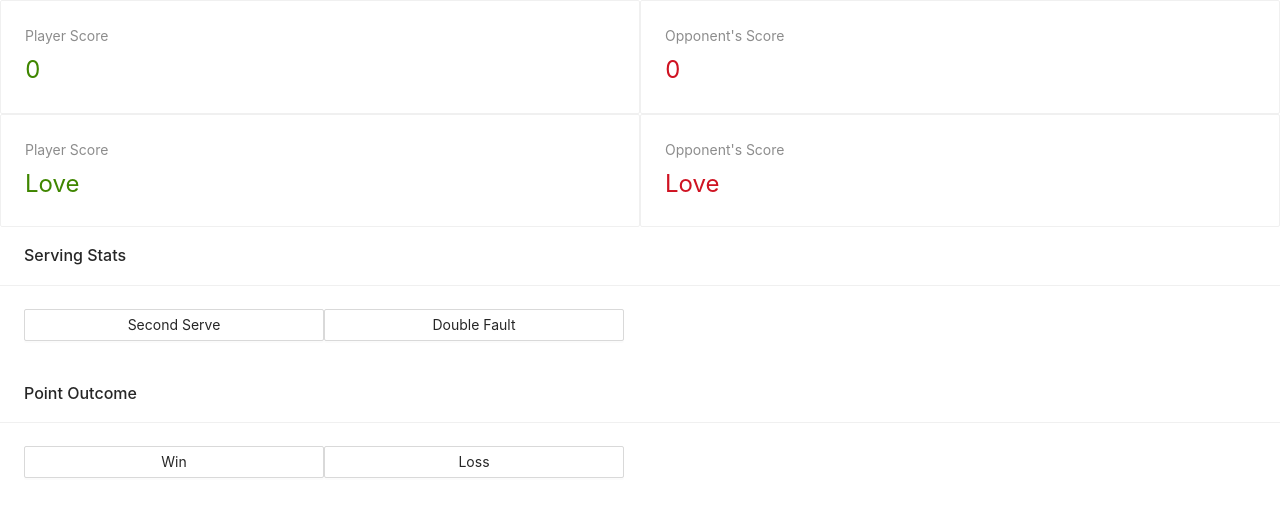
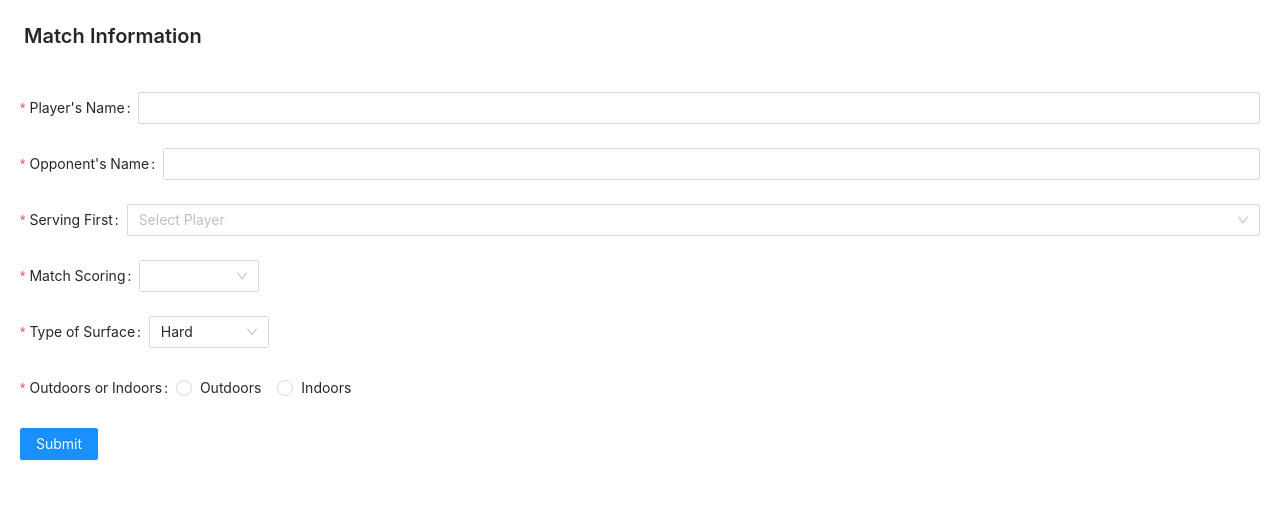
Before and after one commit to morganmarienelson/bounce, a Next.js app: page / in a window 1280 px wide. Shown: the top 516 px of the page. Built offline with nearby package versions, Linux system fonts and the light colour scheme.

Commit message:
created form page

```diff
--- /dev/null
+++ b/pages/components/matchInfo.tsx
@@ -0,0 +1,124 @@
+import React, { useState } from "react";
+import "antd/dist/antd.css";
+import { Button, Form, Input, PageHeader, Radio, Select } from "antd";
+import Link from "next/link";
+const { Option } = Select;
+
+const MatchInfo = () => {
+  const [form] = Form.useForm();
+  var playerName = "";
+  var opponentName = "";
+
+  return (
+    <>
+      <PageHeader className="site-page-header" title="Match Information" />
+      <Form
+        form={form}
+        name="Match Information"
+        scrollToFirstError
+        style={{ margin: 20 }}
+      >
+        <Form.Item
+          name="playerName"
+          label="Player's Name"
+          rules={[
+            {
+              required: true,
+              message: "Please input the player's name!",
+            },
+          ]}
+        >
+          <Input value={playerName} />
+        </Form.Item>
+        <Form.Item
+          name="opponentName"
+          label="Opponent's Name"
+          rules={[
+            {
+              required: true,
+              message: "Please input the opponent's name!",
+            },
+          ]}
+        >
+          <Input value={opponentName} />
+        </Form.Item>
+        <Form.Item
+          name="serving"
+          label="Serving First"
+          rules={[
+            {
+              required: true,
+              message: "Please select a player!",
+            },
+          ]}
+        >
+          <Select placeholder="Select Player">
+            <Option value="player">Player</Option>
+            <Option value="opponent">Opponent</Option>
+          </Select>
+        </Form.Item>
+        <Form.Item
+          name="Match Scoring"
+          label="Match Scoring"
+          rules={[
+            {
+              required: true,
+              message: "Please input how the match will be scored!",
+            },
+          ]}
+        >
+          <Select
+            style={{
+              width: 120,
+            }}
+          >
+            <Option value="3">3 Sets</Option>
+            <Option value="5">5 Sets</Option>
+            <Option value="8">8 Game Pro Set</Option>
+          </Select>
+        </Form.Item>
+        <Form.Item
+          name="courtType"
+          label="Type of Surface"
+          rules={[
+            {
+              required: true,
+              message: "Please input the type of surface!",
+            },
+          ]}
+        >
+          <Select
+            defaultValue="Hard"
+            style={{
+              width: 120,
+            }}
+          >
+            <Option value="hard">Hard</Option>
+            <Option value="clay">Clay</Option>
+            <Option value="grass">Grass</Option>
+          </Select>
+        </Form.Item>
+        <Form.Item
+          name="inside"
+          label="Outdoors or Indoors"
+          rules={[
+            {
+              required: true,
+              message: "Please input where the match will be played",
+            },
+          ]}
+        >
+          <Radio.Group>
+            <Radio value="outdoors">Outdoors</Radio>
+            <Radio value="indoors">Indoors</Radio>
+          </Radio.Group>
+        </Form.Item>
+        <Button type="primary" htmlType="submit">
+          <Link href={"/matchOverview"}>Submit</Link>
+        </Button>
+      </Form>
+    </>
+  );
+};
+
+export default MatchInfo;
--- a/pages/components/matchInfoModal.tsx
+++ /dev/null
@@ -1,68 +0,0 @@
-import React, { useState } from "react";
-import "antd/dist/antd.css";
-import { Form, Input, Modal, Select } from "antd";
-const { Option } = Select;
-
-//TODO: maybe create a start menu
-const MatchInfoModal = () => {
-  const [isStartModalVisible, setIsStartModalVisible] = useState(false);
-  const [form] = Form.useForm();
-
-  const handleOkStartModal = () => {
-    setIsStartModalVisible(false);
-  };
-
-  return (
-    //TODO: handle oncancel of modal
-    <Modal visible={isStartModalVisible} onOk={handleOkStartModal}>
-      <Form
-        form={form}
-        name="Match Information"
-        scrollToFirstError
-        style={{ margin: 20 }}
-      >
-        <Form.Item
-          name="playerName"
-          label="Player's Name"
-          rules={[
-            {
-              required: true,
-              message: "Please input the player's name!",
-            },
-          ]}
-        >
-          <Input />
-        </Form.Item>
-        <Form.Item
-          name="opponentName"
-          label="Opponent's Name"
-          rules={[
-            {
-              required: true,
-              message: "Please input the opponent's name!",
-            },
-          ]}
-        >
-          <Input />
-        </Form.Item>
-        <Form.Item
-          name="serving"
-          label="Serving First"
-          rules={[
-            {
-              required: true,
-              message: "Please select a player!",
-            },
-          ]}
-        >
-          <Select placeholder="Select Player">
-            <Option value="player">Player</Option>
-            <Option value="opponent">Opponent</Option>
-          </Select>
-        </Form.Item>
-      </Form>
-    </Modal>
-  );
-};
-
-export default MatchInfoModal;
--- a/pages/index.tsx
+++ b/pages/index.tsx
@@ -1,37 +1,9 @@
-import { useState } from "react";
-import LosingModal from "./components/losingModal";
-import MatchInfoModal from "./components/matchInfoModal";
-import PointOutcomeComponent from "./components/pointOutcome";
-import WinningModal from "./components/winningModal";
+import MatchInfo from "./components/matchInfo";
 
 const App = () => {
-  const [isWinningModalVisible, setIsWinningModalVisible] = useState(false);
-  const [isLosingModalVisible, setIsLosingModalVisible] = useState(false);
-
-  const handleOkWinningModal = () => {
-    setIsWinningModalVisible(false);
-  };
-
-  const handleOkLosingModal = () => {
-    setIsLosingModalVisible(false);
-  };
-
   return (
     <>
-      <MatchInfoModal />
-      <PointOutcomeComponent
-        setIsWinningModalVisible={setIsWinningModalVisible}
-        setIsLosingModalVisible={setIsLosingModalVisible}
-      />
-      <WinningModal
-        handleOkWinningModal={handleOkWinningModal}
-        isWinningModalVisible={isWinningModalVisible}
-      />
-
-      <LosingModal
-        handleOkLosingModal={handleOkLosingModal}
-        isLosingModalVisible={isLosingModalVisible}
-      />
+      <MatchInfo />
     </>
   );
 };
```
Also changed, not shown: pages/matchOverview.tsx (added, +36 -0 lines).
